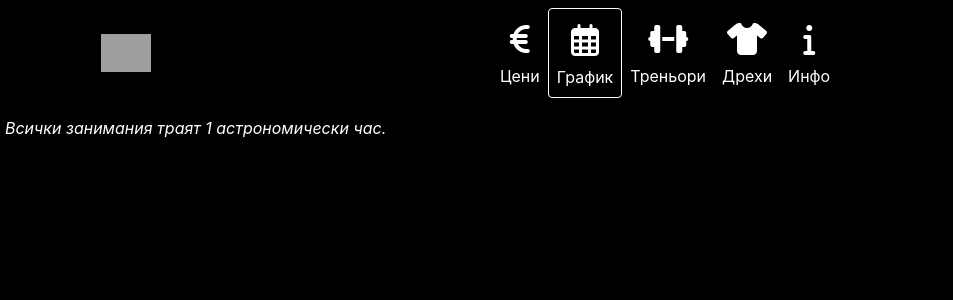
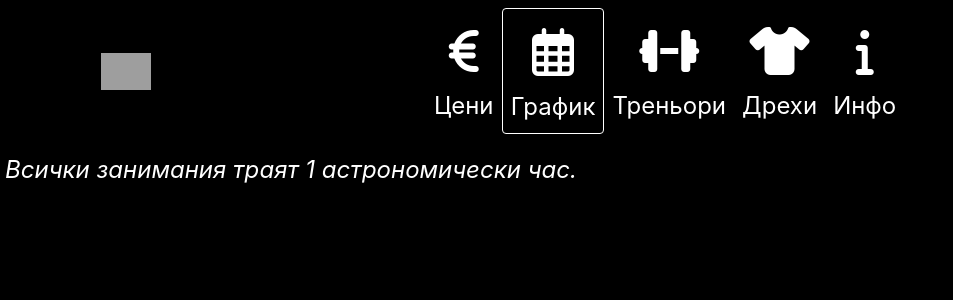
Before and after one commit to svilengen/svilengen.github.io, a Jekyll site: the page built from lulin/schedule.html, in a window 1280 px wide. Shown: the top 300 px of the page, without its empty margins (0-953 px from the left). Built offline with Jekyll 4.4.1, drawn with Linux system fonts in a browser that asks for light colours; nearby versions of some CDN libraries; grey boxes are pictures that could not be loaded.

Commit message:
control font size using global var

```diff
--- a/assets/css/main.scss
+++ b/assets/css/main.scss
@@ -4,10 +4,9 @@
 // Your variable overrides
 $body-bg: #000;
 $body-color: white;
-
-
 $link-color:                 rgb(255, 255, 255); //white
 $link-hover-color:           rgb(112, 116, 112); //gray
+$font-size-base: 1.5rem;
 
 .icon:hover{
 	color: rgb(112, 116, 112);
@@ -30,7 +29,6 @@ $link-hover-color:           rgb(112, 116, 112); //gray
 }
 
 .item-name-col {
-    font-size: 1.25em;
     padding-bottom: 2px;
     border-right: 1px solid white;
     border-bottom: 1px solid white;
@@ -41,7 +39,6 @@ $link-hover-color:           rgb(112, 116, 112); //gray
 }
 
 .item-price-col {
-    font-size: 1.5em;
     border-left: 1px solid white;
     border-bottom: 1px solid white;
     display: flex;
@@ -50,7 +47,6 @@ $link-hover-color:           rgb(112, 116, 112); //gray
 }
 
 .item-header {
-    font-size: 3em;
     text-transform: uppercase;
     text-align: center;
     padding: 5px;
@@ -140,6 +136,7 @@ $link-hover-color:           rgb(112, 116, 112); //gray
    min-height: 75px;
    text-align: center;
    margin-bottom: 0px !important;
+   font-variant-caps: titling-caps;
 
 }
 
@@ -152,8 +149,7 @@ $link-hover-color:           rgb(112, 116, 112); //gray
 .card-text {
    padding: 0px;
    text-align: center;
-   font-variant: small-caps;
-
+   font-variant-caps: titling-caps;
 }
 
 .dotted-hr {
--- a/assets/js/render_clothing.js
+++ b/assets/js/render_clothing.js
@@ -45,12 +45,12 @@ $.ajax({
             html += '<img src="' + pic + '" alt="' + name + '" class="card-img-top"></img>';
             html += '</a>';
             html += '<div class="card-body">';
-            html += '<h5 class="card-title">';
+            html += '<h6 class="card-title">';
             html += name;
-            html += '</h5>';
+            html += '</h6>';
             html += '<hr class="dotted-hr"/>';
             html += '<p class="card-price">';
-            html += price + ' лв';
+            html += price + '&nbsp;лв';
             html += '</p>';
             html += '<hr class="dotted-hr"/>';
             html += '<p class="card-text">';
--- a/assets/js/render_prices.js
+++ b/assets/js/render_prices.js
@@ -46,12 +46,12 @@ $.ajax({
                 html += '</div>';
                 html += '<div class="col-sm item-price-col">';
                 html += price;
-                html += '<span style="font-size: initial;"> &nbsp;лв</span>';
+                html += '<span>&nbsp;лв</span>';
                 html += '</div>';
             } else {
-                html += '<div class="col-sm item-header">';
+                html += '<h3 class="col-sm item-header">';
                 html += name;
-                html += '</div>';
+                html += '</h3>';
             }
 
             html += '</div>';
--- a/assets/js/render_trainers.js
+++ b/assets/js/render_trainers.js
@@ -41,9 +41,9 @@ $.ajax({
             html += '<img src="' + pic + '" alt="' + name + '" class="card-img-top"></img>';
             html += '</a>';
             html += '<div class="card-body">';
-            html += '<h5 class="card-title">';
+            html += '<h6 class="card-title">';
             html += name;
-            html += '</h5>';
+            html += '</h6>';
             html += '<hr class="dotted-hr"/>';
             html += '<p class="card-text">';
             html += description;
```
